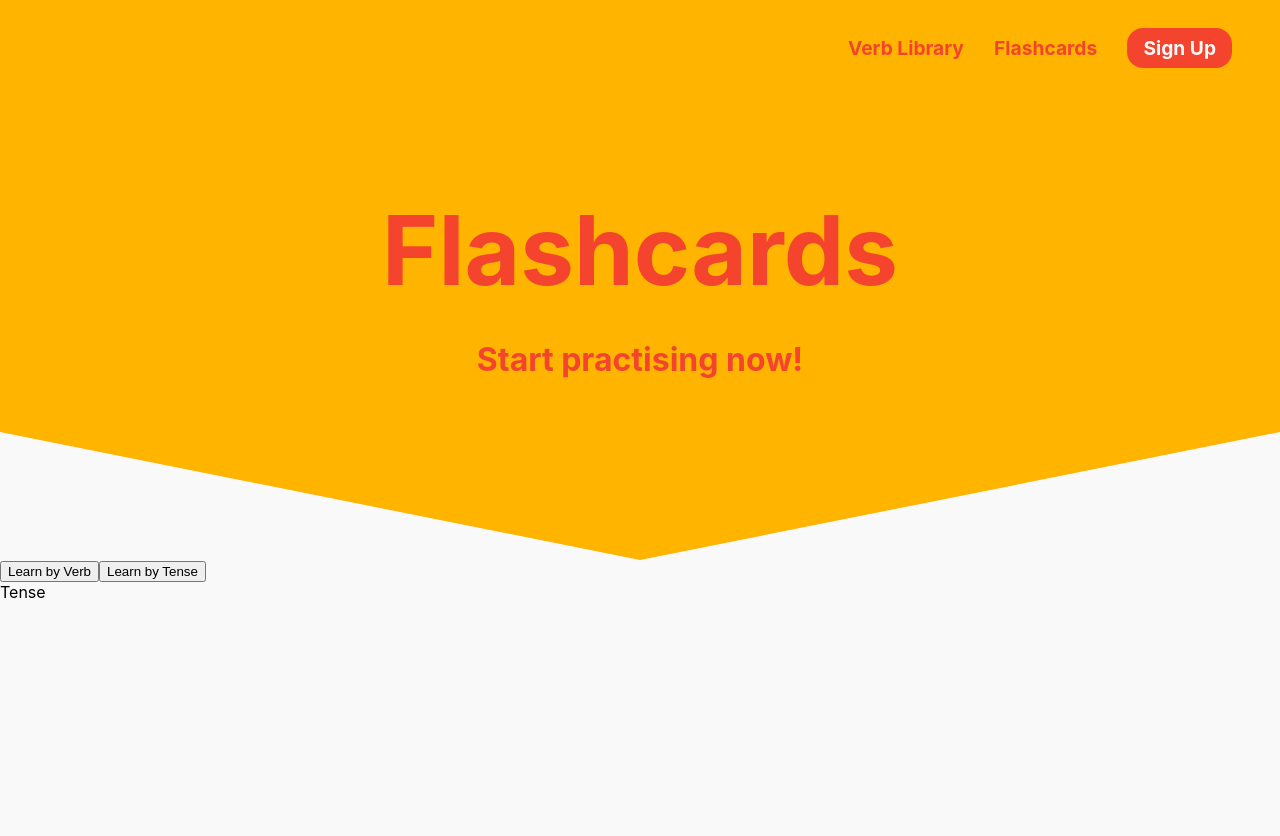
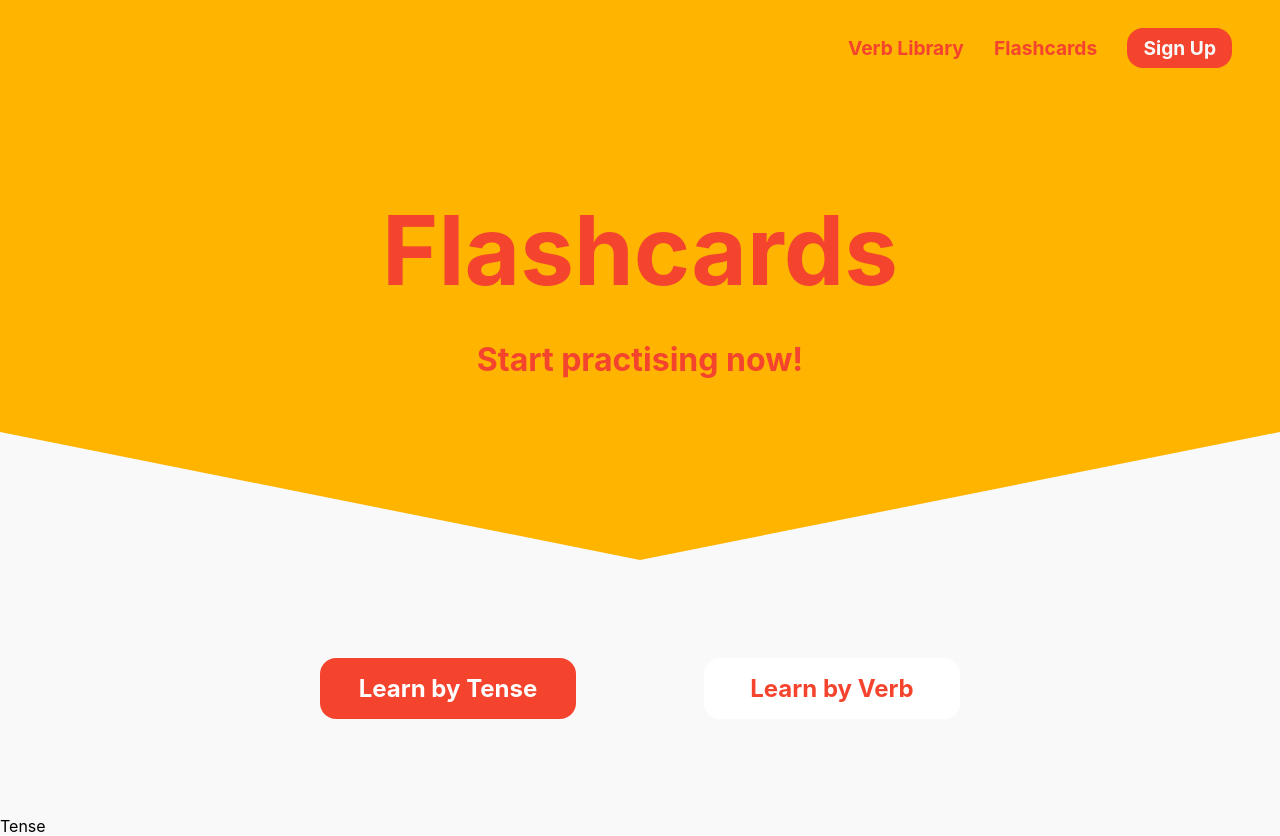
Before and after one commit to jpates2/verbify, a React (Create React App) app: page /flashcards in a window 1280 px wide. Before the commit the page ends 800 px from the top, so only its background shows below. Built offline with nearby package versions, Linux system fonts and the light colour scheme.

Commit message:
flashcard filter buttons logic and css

```diff
--- a/src/flashcards/FilterButtons.js
+++ b/src/flashcards/FilterButtons.js
@@ -1,8 +1,13 @@
-export default function FilterButtons({ onTenseFilter }) {
+import classes from "./FilterButtons.module.css";
+
+export default function FilterButtons({ onFlashcardFilter, filter }) {
+  const activeClass = `${classes["flashcard__filter-button"]} ${classes["flashcard__filter-button-active"]}`;
+  const inactiveClass = classes["flashcard__filter-button"];
+
   return (
-    <div>
-      <button onClick={() => onTenseFilter("verb")}>Learn by Verb</button>
-      <button onClick={() => onTenseFilter("tense")}>Learn by Tense</button>
+    <div className={classes["flashcard__buttons-container"]}>
+      <button onClick={() => onFlashcardFilter("tense")} className={filter === "tense" ? activeClass : inactiveClass}>Learn by Tense</button>
+      <button onClick={() => onFlashcardFilter("verb")} className={filter === "verb" ? activeClass : inactiveClass}>Learn by Verb</button>
     </div>
   )
 }
--- a/src/flashcards/FilterButtons.module.css
+++ b/src/flashcards/FilterButtons.module.css
@@ -0,0 +1,44 @@
+.flashcard__buttons-container {
+  display: flex;
+  flex-direction: column;
+  align-items: center;
+  justify-content: space-between;
+  max-width: 40rem;
+  min-height: 8rem;
+  margin: 4rem auto;
+}
+
+.flashcard__filter-button {
+  all: unset;
+  font-weight: bold;
+  font-size: 1.2rem;
+  width: 10rem;
+  padding: 1rem 2rem;
+  color: #F4442E;
+  text-align: center;
+  background: white;
+  border-radius: 16px;
+  cursor: pointer;
+}
+
+.flashcard__filter-button-active {
+  color: white;
+  background: #F4442E;
+}
+
+@media (min-width: 600px) {
+  .flashcard__buttons-container {
+    display: flex;
+    flex-direction: row;
+    align-items: center;
+    justify-content: space-between;
+    width: 40rem;
+    margin: 4rem auto;
+  }
+
+  .flashcard__filter-button {
+    font-size: 1.5rem;
+    width: 12rem;
+
+  }
+}
--- a/src/pages/Flashcards.js
+++ b/src/pages/Flashcards.js
@@ -7,10 +7,10 @@ import VerbFilter from "../flashcards/VerbFilter";
 import TenseFilter from "../flashcards/TenseFilter";
 
 export default function FlashcardsPage() {
-  const [tenseFilter, setTenseFilter] = useState("tense");
+  const [flashcardFilter, setFlashcardFilter] = useState("tense");
 
-  function handleTenseFilter(tense) {
-    setTenseFilter(tense);
+  function handleFlashcardFilter(tense) {
+    setFlashcardFilter(tense);
   }
 
   return (
@@ -23,9 +23,9 @@ export default function FlashcardsPage() {
       >
         <Nav />
         <Header />
-        <FilterButtons onTenseFilter={handleTenseFilter} />
-        {tenseFilter === "verb" && <VerbFilter />}
-        {tenseFilter === "tense" && <TenseFilter />}
+        <FilterButtons onFlashcardFilter={handleFlashcardFilter} filter={flashcardFilter} />
+        {flashcardFilter === "verb" && <VerbFilter />}
+        {flashcardFilter === "tense" && <TenseFilter />}
       </motion.div>
     </AnimatePresence>
   );
```
